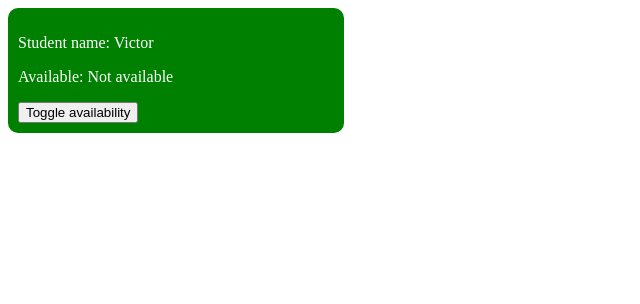
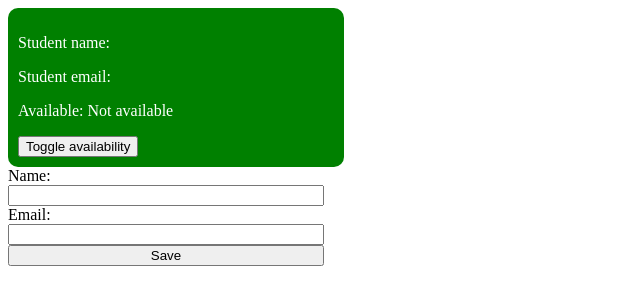
Before and after one commit to VictorRSilva05/pratica-angular-1, an Angular app: page / in a window 1280 px wide. Shown: the top 304 px of the page, without its empty margins (0-640 px from the left). Built offline with nearby package versions, Linux system fonts and the light colour scheme.

Commit message:
feat: adds form

```diff
--- a/src/app/app.html
+++ b/src/app/app.html
@@ -1 +1,17 @@
-<app-status-card [available]="available" [studentName]="name" (availabilityChanged)="changeAvailability($event)"></app-status-card>
+<app-status-card [available]="available" [studentName]="name" [studentEmail]="email"
+    (availabilityChanged)="changeAvailability($event)"></app-status-card>
+
+
+<form [formGroup]="userForm" (ngSubmit)="onFormSubmit()">
+
+    <div class="form">
+        <label for="name">Name:</label>
+        <input type="text" id="name" formControlName="name">
+
+        <label for="email">Email:</label>
+        <input type="text" id="email" formControlName="email">
+
+        <button type="submit">Save</button>
+    </div>
+
+</form>
--- a/src/app/app.scss
+++ b/src/app/app.scss
@@ -5,3 +5,9 @@
 .unavailable{
     background-color: lightcoral;
 }
+
+.form{
+    width: 25%;
+    display: flex;
+    flex-direction: column;
+}
--- a/src/app/app.ts
+++ b/src/app/app.ts
@@ -1,4 +1,5 @@
-import { Component, signal } from '@angular/core';
+import { Component } from '@angular/core';
+import { FormGroup, FormControl, Validators } from '@angular/forms';
 
 @Component({
   selector: 'app-root',
@@ -7,17 +8,26 @@ import { Component, signal } from '@angular/core';
   templateUrl: './app.html',
 })
 export class App {
-  protected readonly title = signal('pratica-angular');
-
-  public name: string = 'Victor';
+  public name: string = '';
+  public email: string = '';
   public available: boolean = false;
   public fontSize: number = 16;
 
-  public toggleAvailability(): void{
+  userForm = new FormGroup({
+    name: new FormControl('', Validators.required),
+    email: new FormControl('', Validators.required)
+  })
+
+  public toggleAvailability(): void {
     this.available = !this.available;
   }
 
-  public changeAvailability(availability : boolean): void{
+  public changeAvailability(availability: boolean): void {
     this.available = availability;
   }
+
+  onFormSubmit() {
+    this.name = this.userForm.value.name ?? '';
+    this.email = this.userForm.value.email ?? '';
+  }
 }
--- a/src/app/status-card/status-card.html
+++ b/src/app/status-card/status-card.html
@@ -1,5 +1,6 @@
 <div class="status-card">
     <p>Student name: {{studentName}}</p>
+    <p>Student email: {{studentEmail}}</p>
     <p>Available: {{ available ? 'Available' : 'Not available'}}</p>
     <button (click)="changeAvailability()">Toggle availability</button>
 </div>
--- a/src/app/status-card/status-card.ts
+++ b/src/app/status-card/status-card.ts
@@ -1,4 +1,4 @@
-import { Component, EventEmitter, Input, Output } from '@angular/core';
+import { Component, EventEmitter, input, Input, Output } from '@angular/core';
 
 @Component({
   selector: 'app-status-card',
@@ -9,6 +9,7 @@ import { Component, EventEmitter, Input, Output } from '@angular/core';
 export class StatusCard {
 
   @Input() studentName: string = '';
+  @Input() studentEmail: string = '';
   @Input() available: boolean = false;
 
   @Output() availabilityChanged = new EventEmitter<boolean>();
```
Also changed, not shown: src/app/app-module.ts (+6 -5 lines).
